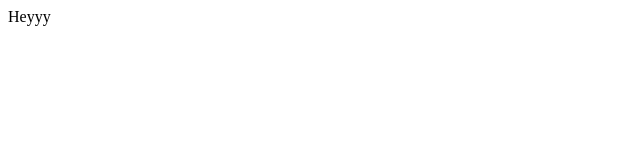
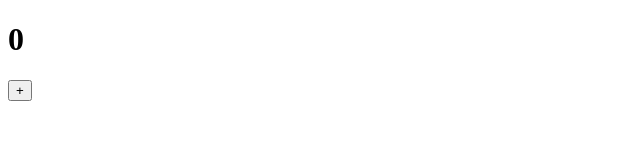
Before and after one commit to bradleyball/react-testing, a React app in the folder click-counter/: page / in a window 1280 px wide. Shown: the top 160 px of the page, without its empty margins (0-640 px from the left). Built offline with nearby package versions, Linux system fonts and the light colour scheme.

Commit message:
jsx to make tests pass

```diff
--- a/click-counter/src/App.js
+++ b/click-counter/src/App.js
@@ -4,7 +4,8 @@
   render() {
     return (
       <div className="App" data-test="component-app">
-        Heyyy
+        <h1 data-test="counter-display">0</h1>
+        <button data-test="increment-button">+</button>
       </div>
     );
   }
```
